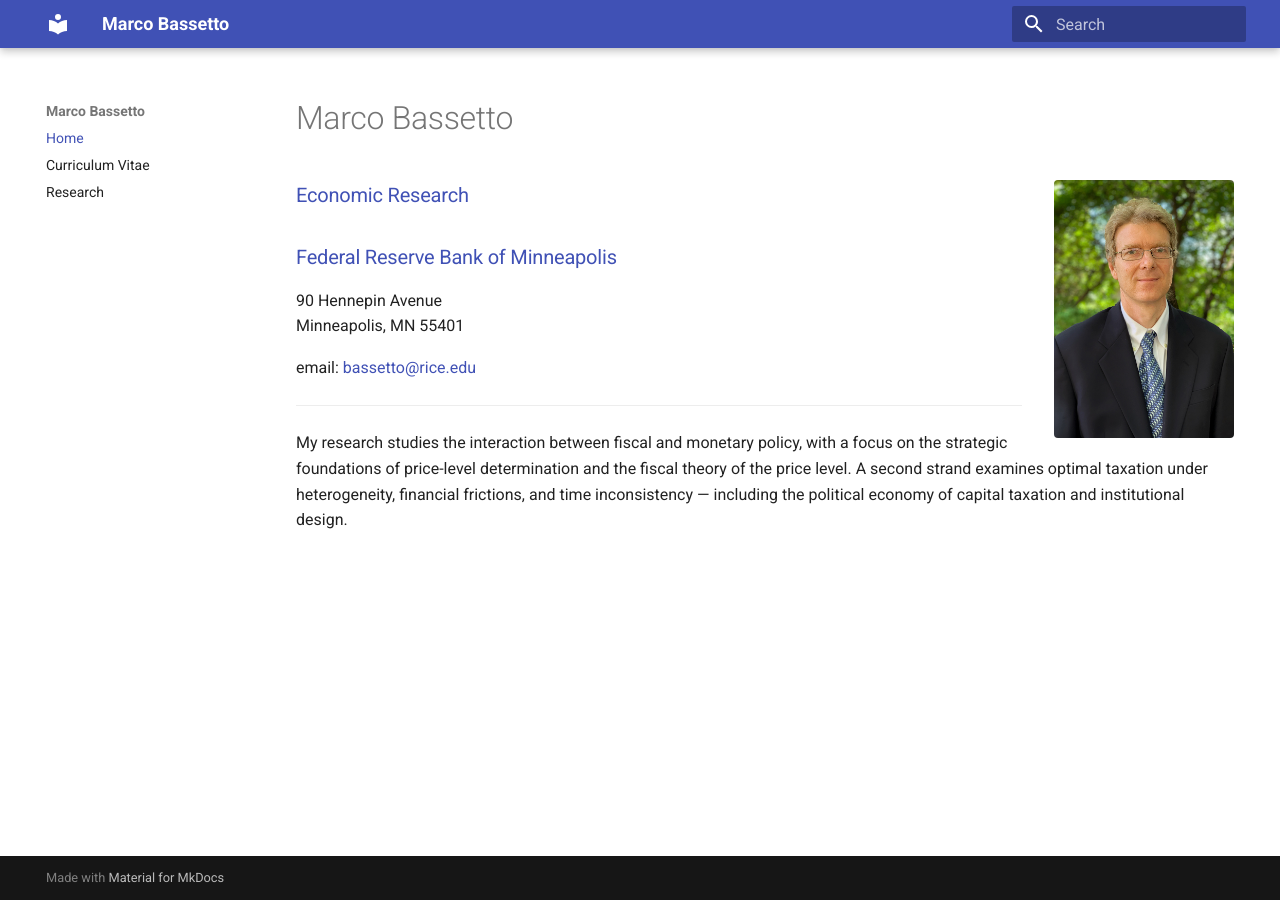
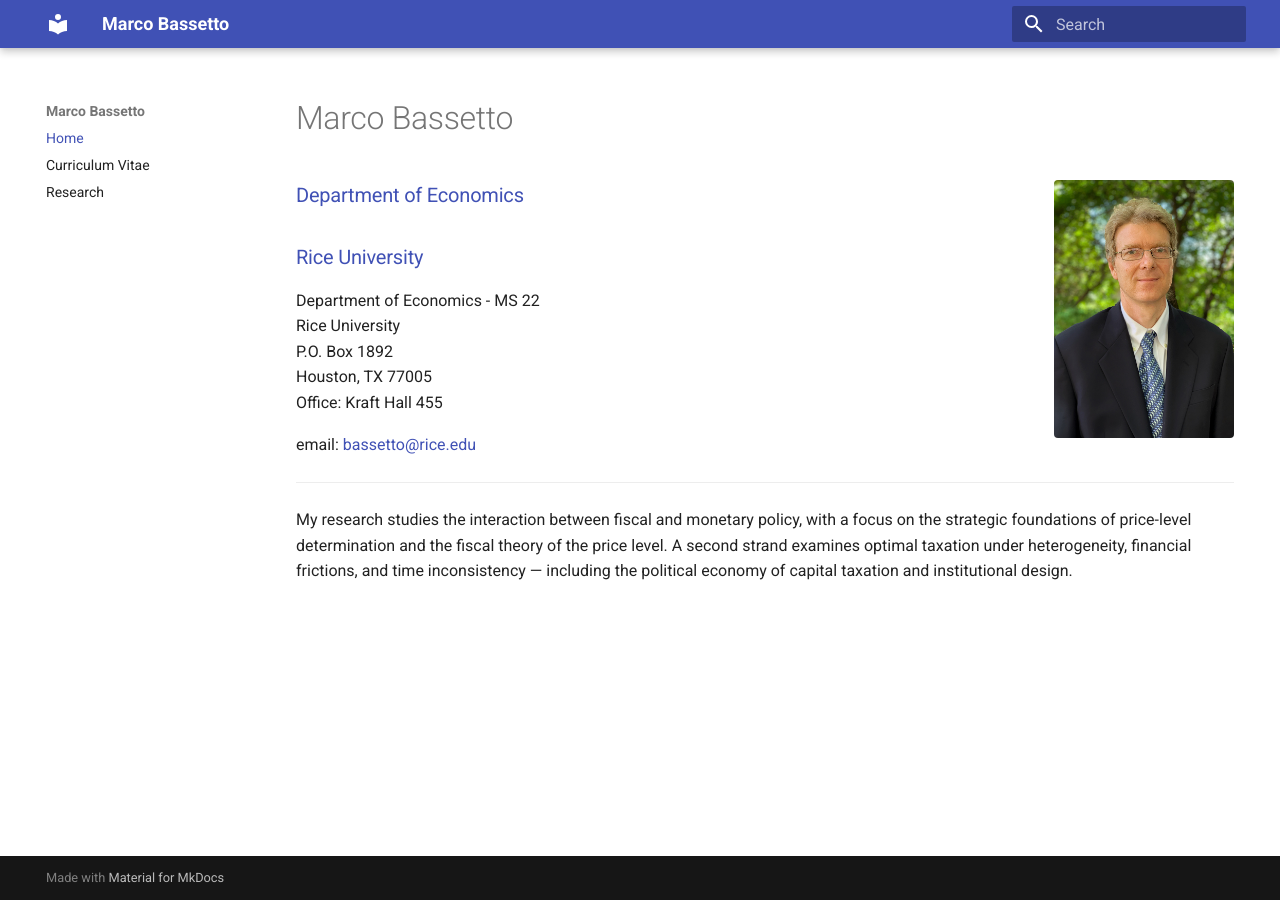
Before and after one commit to m-bassetto/m-bassetto.github.io, an MkDocs documentation site: the page built from docs/index.md, in a window 1280 px wide. Built offline with MkDocs 1.6.1 and Material for MkDocs 9.7.7, drawn with Linux system fonts in a browser that asks for light colours.

Commit message:
Revise contact details and affiliations
Updated links and address information for Marco Bassetto.

```diff
--- a/docs/index.md
+++ b/docs/index.md
@@ -7,12 +7,15 @@ hide:
 
 <img src="images/Bassetto1.JPG" alt="Marco Bassetto" style="float: right; margin: 0 0 1em 2em; width: 180px; border-radius: 4px;">
 
-### [Economic Research](https://www.minneapolisfed.org/economic-research)
+### [Department of Economics](https://economics.rice.edu/)
 
-### [Federal Reserve Bank of Minneapolis](http://www.minneapolisfed.org/)
+### [Rice University](http://www.rice.edu/)
 
-90 Hennepin Avenue
-Minneapolis, MN 55401
+Department of Economics - MS 22<br>
+Rice University<br>
+P.O. Box 1892<br>
+Houston, TX 77005<br>
+Office: Kraft Hall 455
 
 email: [bassetto@rice.edu](mailto:bassetto@rice.edu)
 
```
